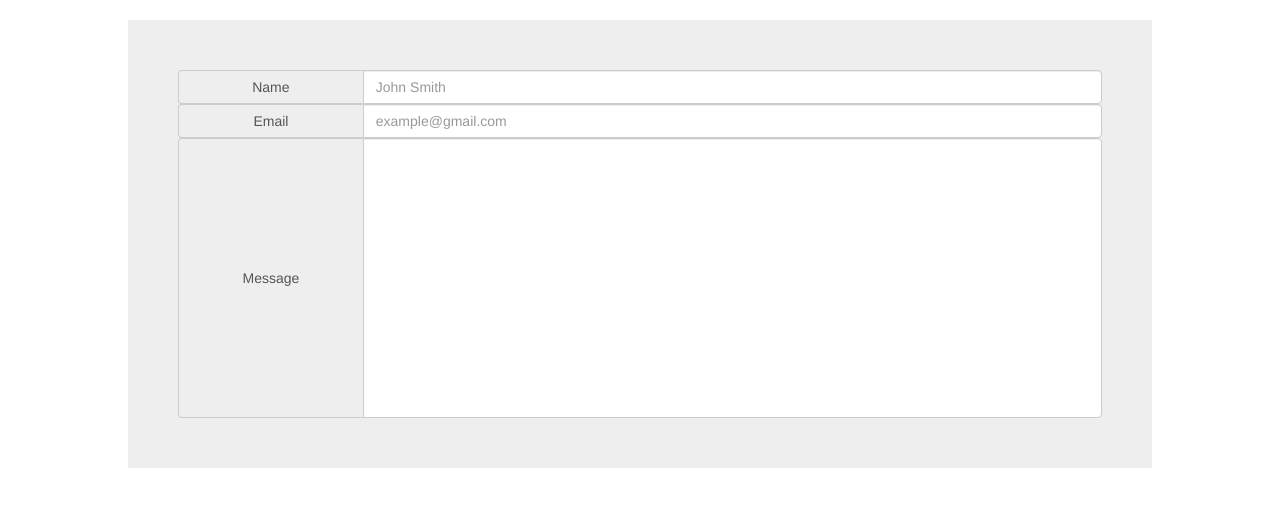
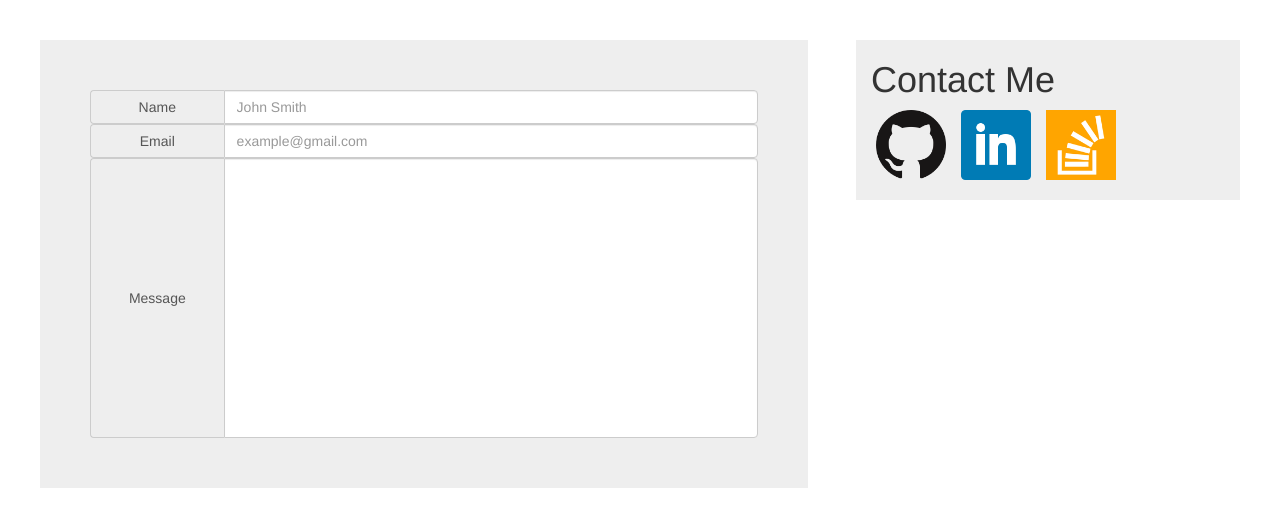
Before and after one commit to jeffswearingen/Bootstrap-Portfolio, a PHP site: page /contact.html in a window 1280 px wide. Shown: the part 52-579 px from the top of the page. Run offline with PHP 8.4, Linux system fonts and the light colour scheme.

Commit message:
fixed contact me button sidebar

```diff
--- a/assets/css/style.css
+++ b/assets/css/style.css
@@ -1,8 +1,10 @@
 .jumbotron {
 	margin: 20px auto;
+	margin-left: 40px;
 	padding: 50px;
 	box-sizing: border-box;
-	width: 80%;
+	width: 60%;
+	float: left;
 }
 
 .jumbotron h1 {
@@ -64,3 +66,17 @@
 	padding: 10px;
 	font-size: 1em;
 }
+
+.btn-container-contact-links {
+	float: right;
+	width: 30%;
+	margin-right: 40px;
+	margin-top: 20px;
+	background-color: #eee;
+}
+
+.contact-link-button img{
+	width: 70px;
+	margin-right: 10px;
+	margin-bottom: 20px;
+}
--- a/contact.html
+++ b/contact.html
@@ -43,5 +43,24 @@
         <input type="text" class="form-control message-input" placeholder="" aria-describedby="basic-addon1">
       </div>
     </div>
+       <div class="btn-toolbar container btn-container-contact-links" role="toolbar" aria-label="Contact Me">
+      <h1>Contact Me</h1>
+      <div class="btn-group" role="group" aria-label="GitHub">
+        <a class= "contact-link-button" href="https://www.github.com/jeffswearingen/" target="_blank">
+          <img src="assets/images/github.png" alt="Github icon">
+        </a>
+      </div>
+      <div class="btn-group" role="group" aria-label="LinkedIn">
+        <a  class= "contact-link-button" href="https://www.linkedin.com/in/jeff-swearingen-45ab8b4" target="_blank">
+          <img src="assets/images/square-linkedin.png" alt="Linkedin icon">
+        </a>
+      </div>
+      <div class="btn-group" role="group" aria-label="Stack Overflow">
+        <a  class= "contact-link-button" href="http://stackexchange.com/users/9215679/jeff-swearingen" target="_blank">
+          <img src="assets/images/stackoverflow.png" alt="Stackoverflow icon">
+        </a>
+      </div>
+    </div>
+
 	</body>
 </html>
```
Also changed, not shown: index.html (+7 -0 lines), portfolio.html (+18 -0 lines).
